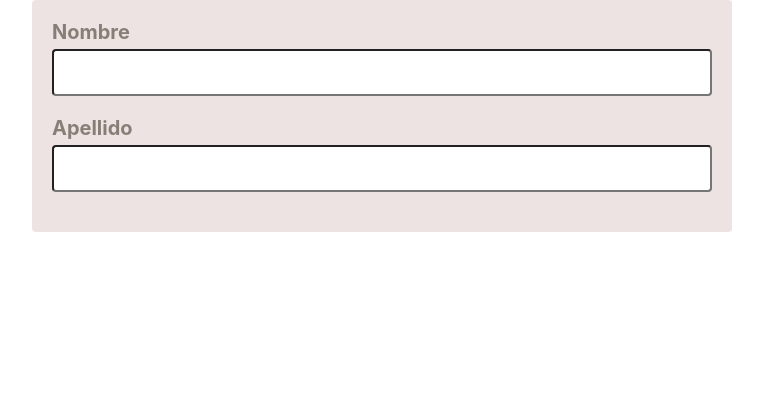
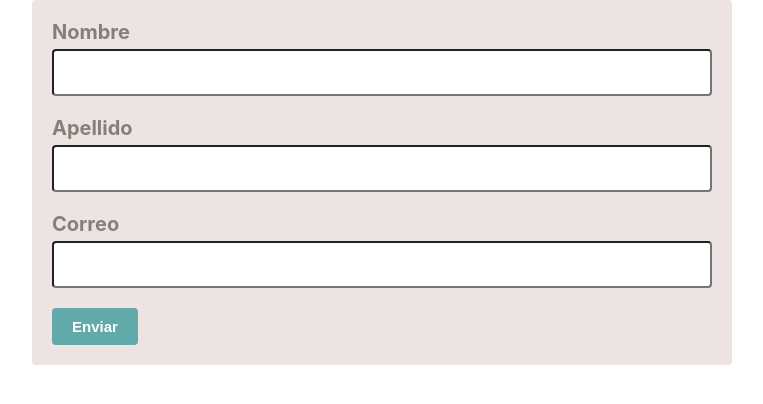
Before and after one commit to gurgen-baghdasaryan/react_user_manager, a React (Create React App) app: page / in a window 1280 px wide. Shown: the top 404 px of the page, without its empty margins (258-1021 px from the left). Built offline with nearby package versions, Linux system fonts and the light colour scheme.

Commit message:
creating Button  component

```diff
--- a/src/App.js
+++ b/src/App.js
@@ -2,10 +2,16 @@ import useFormulario from './Hooks/useFormulario';
 import Input from './components/Input';
 import Card from './components/Card';
 import Container from './components/Container'
+import Button from './components/Button';
+
 
 
 function App() {
-  const [formu, handleChange] = useFormulario({ name: '', lastname: '' })
+  const [formu, handleChange] = useFormulario({
+   name: '',
+   lastname: '',
+   email:'',
+  })
   console.log(formu);
   return (
     <Container>
@@ -23,6 +29,13 @@ function App() {
               value={formu.lastname}
               onChange={handleChange}
             />
+            <Input
+            label='Correo'
+            name='email'
+            value={formu.email}
+            onChange={handleChange}
+          />
+          <Button >Enviar</Button>
           </form>
         </div>
       </Card>
--- /dev/null
+++ b/src/components/Button.css
@@ -0,0 +1,15 @@
+button.button{
+    transition: all 0.5s ease;
+    background-color: rgb(98, 169, 169);
+    border-radius: 4px;
+    color: white;
+    border: none;
+    padding: 10px 20px;
+    font-weight: 700;
+    font-size: 15px;
+    cursor: pointer;
+}
+
+button.button:hover{
+    background-color: rgb(93, 194, 194);
+}
--- /dev/null
+++ b/src/components/Button.js
@@ -0,0 +1,12 @@
+import React from 'react'
+import './Button.css'
+
+const Button = ({children}) => {
+    return (
+        <button className='button'>
+            {children}
+        </button>
+    )
+}
+
+export default Button
--- a/src/components/Container.css
+++ b/src/components/Container.css
@@ -1,5 +1,5 @@
 .container{
     max-width: 700px;
     margin-left: auto;
-    margin-right: auto;
+    margin-right: auto ;
 }
```
